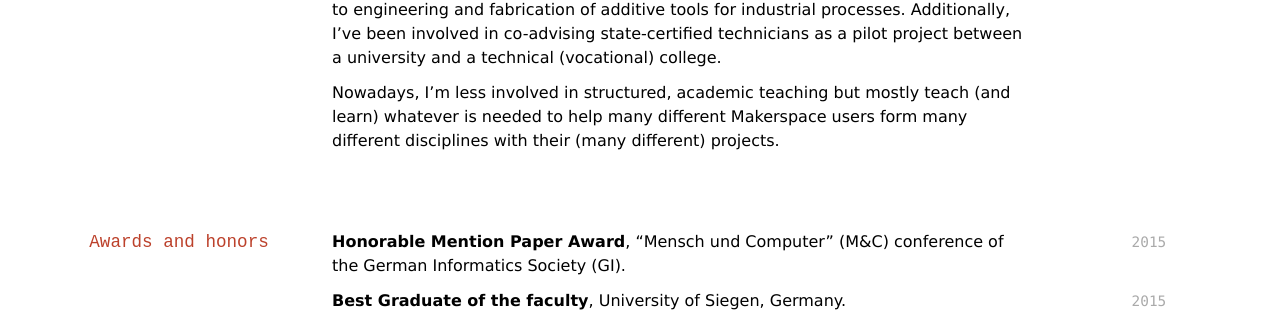
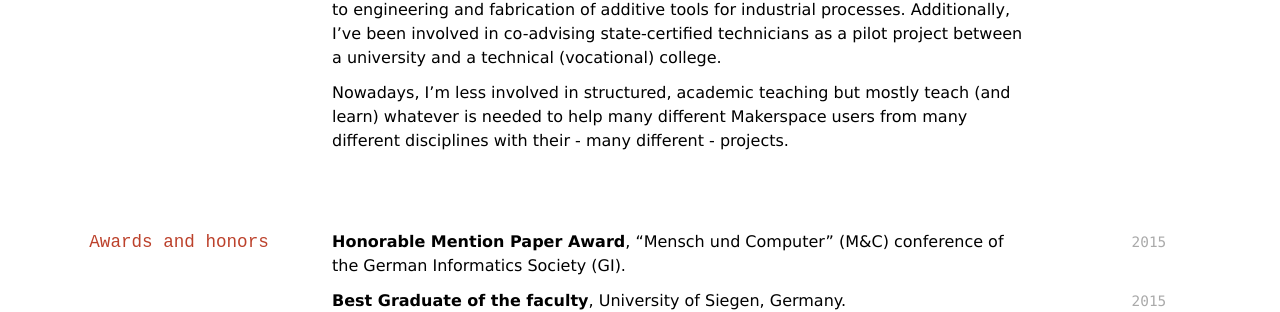
Before and after one commit to oliverstickel/oliverstickel.github.io, a Jekyll site: the page built from index.md, in a window 1280 px wide and 900 px high, scrolled down 3242 px. Shown: the part 177-489 px from the top of the window. Built offline with Jekyll 4.4.1, drawn with Linux system fonts in a browser that asks for light colours; nearby versions of some CDN libraries; a style sheet for code colours, icons or effects is not loaded; some of the changed text lies outside the part shown.

Commit message:
Update index.md

```diff
--- a/index.md
+++ b/index.md
@@ -97,7 +97,7 @@ I enjoy teaching and learning a lot. At Uni Siegen, I've been responsible for th
 
 As a thesis advisor and co-advisor, I have accompanied about 10 Bachelor and Master Students along their paths to graduation. Topics have varied from participatory-design-oriented field investigations to studies about Makerspaces in teacher training to engineering and fabrication of additive tools for industrial processes. Additionally, I've been involved in co-advising state-certified technicians as a pilot project between a university and a technical (vocational) college.
 
-Nowadays, I'm less involved in structured, academic teaching but mostly teach (and learn) whatever is needed to help many different Makerspace users form many different disciplines with their (many different) projects.
+Nowadays, I'm less involved in structured, academic teaching but mostly teach (and learn) whatever is needed to help many different Makerspace users from many different disciplines with their - many different - projects.
 
 ## Awards and honors
 
```
Also changed, not shown: other parts of index.md (+1 -1 lines).
